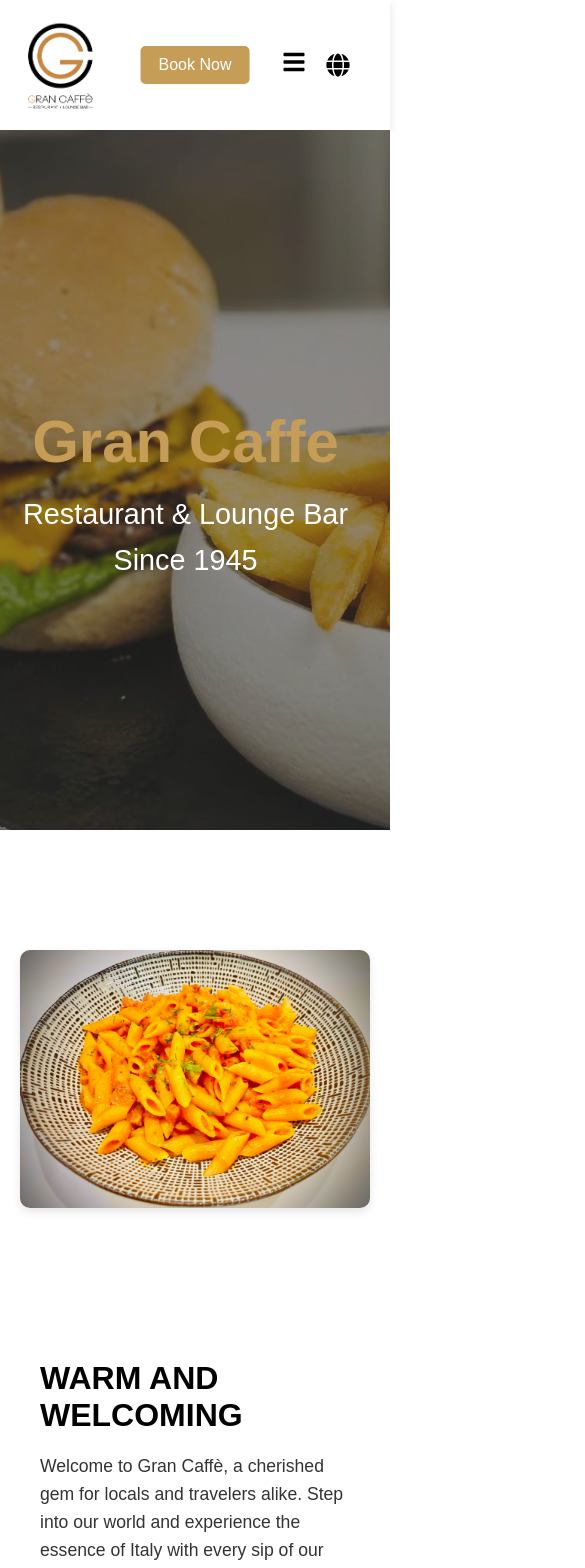
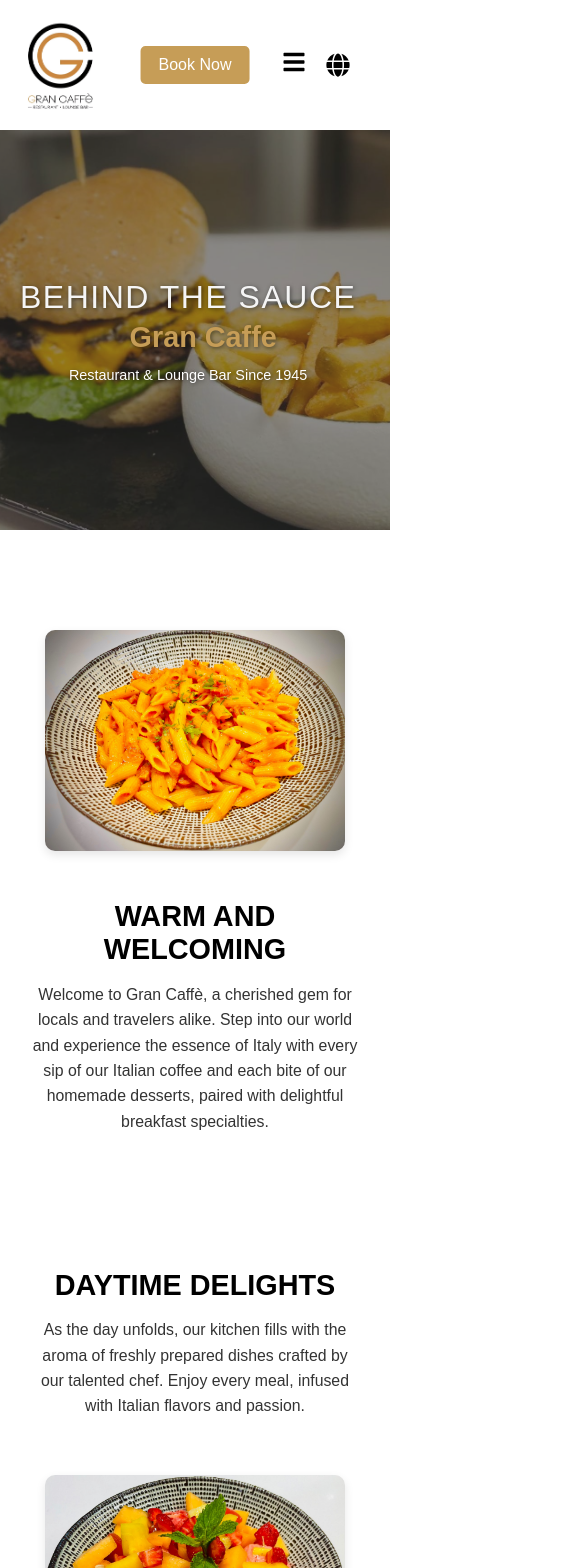
Before and after one commit to mateorumac/grancaffe, a React (Create React App) app: page /about in a window 390 px wide. Shown: the top 1568 px of the page, 585 px wide, since content can reach past the window. Built offline with nearby package versions, Linux system fonts and the light colour scheme.

Commit message:
about page done

```diff
--- a/src/components/Footer.css
+++ b/src/components/Footer.css
@@ -14,6 +14,7 @@
   max-width: 1200px;
   margin: auto;
   gap: 20px;
+  letter-spacing: 1.3px;
 }
 
 .footer-section {
@@ -44,19 +45,16 @@
 
 .footer-book-button {
   display: inline-block;
-  margin-top: 15px;
+  margin-top: 0px;
   padding: 12px 24px;
   background-color: var(--gold);
-  color: var(--white);
-  font-weight: bold;
-  border-radius: 5px;
+  color: white;
   text-decoration: none;
   transition: background-color 0.3s, transform 0.3s;
 }
 
 .footer-book-button:hover {
   background-color: #b58447;
-  transform: scale(1.05);
 }
 
 .social-icons {
--- a/src/components/Header.css
+++ b/src/components/Header.css
@@ -59,7 +59,6 @@
     background-color: transparent;
     border: 2px solid var(--gold);
     padding: 8px 16px;
-    border-radius: 5px;
     cursor: pointer;
     display: flex;
     align-items: center;
--- a/src/pages/AboutUs.css
+++ b/src/pages/AboutUs.css
@@ -7,7 +7,6 @@
     --grainy-overlay: rgba(0, 0, 0, 0.05);
 }
 
-/* Main About Us Page Styling */
 .about-us {
     font-family: Arial, sans-serif;
 }
@@ -34,20 +33,40 @@
     position: absolute;
     color: var(--white);
     text-align: center;
-    font-size: 1.5em;
     max-width: 90%;
     z-index: 1;
+    display: flex;
+    flex-direction: column;
+    align-items: center;
+    padding: 20px;
+}
+
+.about-hero .hero-text h2 {
+    font-size: 2em;
+    color: var(--light-gray);
+    font-weight: 400;
+    text-transform: uppercase;
+    letter-spacing: 1.5px;
+    margin-bottom: 0;
+    text-shadow: 1px 1px 4px rgba(0, 0, 0, 0.5);
 }
 
 .about-hero .hero-text h1 {
-    font-size: 3.5em;
+    font-size: 6em;
+    font-weight: 700;
     color: var(--gold);
+    text-shadow: 1px 1px 4px rgba(0, 0, 0, 0.5);
+    margin: 5px 0;
+    margin-left: 30px;
 }
 
 .about-hero .hero-text p {
-    font-size: 1.2em;
+    font-size: 1.3em;
     color: var(--white);
-    margin-top: 15px;
+    font-weight: 300;
+    text-shadow: 1px 1px 4px rgba(0, 0, 0, 0.5);
+    max-width: 80%;
+    margin-top: 5px;
 }
 
 /* Content Sections */
@@ -156,7 +175,6 @@
     padding: 12px 30px;
     font-size: 1em;
     border: none;
-    border-radius: 5px;
     cursor: pointer;
     transition: background-color 0.3s;
 }
@@ -180,7 +198,6 @@
     margin-bottom: 120px;
 }
 
-/* Left Column for Text */
 .atmosphere-text {
     flex: 1;
     margin-top: 100px;
@@ -202,7 +219,6 @@
     line-height: 1.6;
 }
 
-/* Right Column for Images */
 .atmosphere-images {
     flex: 1;
     margin-top: 100px;
@@ -220,7 +236,6 @@
     object-fit: cover;
 }
 
-/* Call to Action Section */
 .about-call-to-action {
     width: 100vw;
     position: relative;
@@ -238,7 +253,6 @@
     transform: translateX(-50px);
 }
 
-/* Grainy Overlay Effect */
 .about-call-to-action::before {
     content: "";
     position: absolute;
@@ -254,7 +268,6 @@
     z-index: 1;
 }
 
-/* Text Styling */
 .about-call-to-action h2 {
     font-size: 2.5em;
     font-weight: 700;
@@ -291,27 +304,200 @@
 }
 
 .cta-content{
-    background-color: var(--black); /* Black background for visibility */
+    background-color: var(--black);
     padding: 40px 60px;
     margin-right: 50px;
     text-align: right;
     max-width: 800px;
     box-shadow: 0 4px 10px rgba(0, 0, 0, 0.3);
 }
+
 /* Responsive Design */
-@media (max-width: 768px) {
+/* For Tablets and Laptops (up to 1200px) */
+@media (max-width: 1200px) {
+
+    .about-hero {
+        height: 600px;
+    }
+
     .about-hero .hero-text h1 {
-        font-size: 2.5em;
+        font-size: 3em;
+    }
+
+    .about-hero .hero-text p {
+        font-size: 1.1em;
     }
 
     .about-content .content-section,
     .about-content .content-section.reverse {
         flex-direction: column;
+        align-items: center;
+        text-align: center;
+        gap: 20px;
     }
 
-    .about-content .content-image {
+    .content-section .content-text {
+        margin: 0 auto;
+        padding: 20px;
+        text-align: center;
+    }
+
+    .content-section img {
+        max-width: 100%;
+        margin: 0 auto;
+    }
+
+    .atmosphere-section {
+        gap: 40px;
+        padding: 20px;
+        margin-top: 30px;
+        margin-bottom: 30px;
+    }
+
+    .about-amenities {
+        gap: 30px;
+        padding: 40px 20px;
+    }
+
+    .cooking-section .cooking-content {
+        gap: 50px;
+    }
+
+    .about-call-to-action {
+        height: 500px;
+        padding: 20px 40px;
+    }
+
+    .about-call-to-action h2 {
+        font-size: 2.2em;
+    }
+
+    .about-call-to-action p {
+        font-size: 1.2em;
+        max-width: 80%;
+    }
+
+    .cta-content {
+        padding: 30px 40px;
+        max-width: 90%;
+    }
+}
+
+/* For Tablets (up to 992px) */
+@media (max-width: 992px) {
+
+    .about-content .content-section,
+    .about-content .content-section.reverse {
+        flex-direction: column;
+        gap: 20px;
+    }
+
+    .content-section .content-text {
+        margin: 0 auto;
+        padding: 20px;
+    }
+
+    .content-section img {
         width: 100%;
+        margin: 0 auto;
+    }
+
+    .about-amenities {
+        flex-direction: column;
+        gap: 20px;
+        text-align: center;
+    }
+
+    .cooking-section .cooking-content {
+        flex-direction: column;
+        align-items: center;
+        text-align: center;
+    }
+
+    .cooking-section .cooking-image {
+        order: -1;
         margin-bottom: 20px;
+    }
+
+    .about-call-to-action {
+        padding: 20px;
+        height: auto;
+        align-items: center;
+        text-align: center;
+    }
+
+    .about-call-to-action h2 {
+        font-size: 2em;
+    }
+
+    .about-call-to-action p {
+        font-size: 1.1em;
+    }
+
+    .cta-content {
+        padding: 20px 30px;
+        max-width: 90%;
+        margin-right: 0;
+    }
+}
+
+/* For Mobile Devices (up to 768px) */
+@media (max-width: 768px) {
+
+    .about-hero {
+        height: 500px;
+    }
+
+    .about-hero .hero-text h1 {
+        font-size: 2.5em;
+    }
+
+    .about-hero .hero-text p {
+        font-size: 1em;
+    }
+
+    .about-content .content-section,
+    .about-content .content-section.reverse {
+        flex-direction: column;
+        align-items: center;
+        text-align: center;
+    }
+
+    .content-section .content-text {
+        margin: 0 auto;
+        padding: 20px;
+        text-align: center;
+    }
+
+    .content-section img,
+    .cooking-section .cooking-image {
+        width: 100%;
+        margin-top: 20px;
+    }
+
+    .about-amenities {
+        flex-direction: column;
+        gap: 20px;
+        align-items: center;
+        text-align: center;
+    }
+
+    .cooking-section .cooking-content {
+        flex-direction: column;
+        align-items: center;
+        text-align: center;
+    }
+
+    .cooking-section .cooking-image {
+        order: -1;
+        margin-bottom: 20px;
+    }
+
+    .about-call-to-action {
+        height: auto;
+        padding: 20px;
+        align-items: center;
+        text-align: center;
     }
 
     .about-call-to-action h2 {
@@ -320,5 +506,105 @@
 
     .about-call-to-action p {
         font-size: 1em;
+        max-width: 90%;
+    }
+
+    .cta-content {
+        padding: 20px;
+        margin-right: 0;
+        max-width: 100%;
     }
 }
+
+@media (max-width: 480px) {
+    body, html {
+        overflow-x: hidden;
+    }
+    .about-hero {
+        height: 400px;
+    }
+
+    .about-hero .hero-text h1 {
+        font-size: 1.8em;
+    }
+
+    .about-hero .hero-text p {
+        font-size: 0.9em;
+    }
+
+    .about-content .content-section,
+    .about-content .content-section.reverse {
+        flex-direction: column;
+        gap: 10px;
+        padding: 10px 0;
+    }
+
+    .content-section .content-text {
+        padding: 10px;
+        font-size: 0.9em;
+        text-align: center;
+    }
+
+    .content-section img,
+    .cooking-section .cooking-image {
+        width: 100%;
+        max-width: 300px;
+    }
+
+    .atmosphere-section {
+        margin-top: -70px;
+        margin-bottom: 10px;
+    }
+
+    .about-amenities {
+        padding: 20px 10px;
+        gap: 10px;
+        margin-top: -40px;
+        margin-bottom: 20px;
+    }
+
+    .amenity-item p {
+        font-size: 0.9em;
+    }
+
+    .cooking-section .cooking-content {
+        padding: 20px 10px;
+    }
+
+    .cooking-text h2 {
+        font-size: 1.8em;
+    }
+
+    .cooking-text p {
+        font-size: 0.9em;
+    }
+
+    .cooking-text button {
+        padding: 10px 20px;
+        font-size: 0.9em;
+    }
+
+    .about-call-to-action {
+        width: 100%;
+        margin-left:35px ;
+        height: auto;
+        padding: 15px;
+        align-items: center;
+        text-align: center;
+        overflow: hidden;
+    }
+
+    .about-call-to-action h2 {
+        font-size: 1.6em;
+    }
+
+    .about-call-to-action p {
+        font-size: 0.9em;
+    }
+
+    .cta-content {
+        padding: 15px;
+        max-width: 90%;
+        text-align: right;
+    }
+}
--- a/src/pages/AboutUs.js
+++ b/src/pages/AboutUs.js
@@ -18,6 +18,7 @@
     <section className="about-hero">
         <img src={abthero} alt="Hero" className="hero-image" />
         <div className="hero-text">
+            <h2>{t('Behind the Sauce')}</h2>
             <h1>{t('Gran Caffe')}</h1>
             <p>{t('Restaurant & Lounge Bar Since 1945')}</p>
         </div>
--- a/src/pages/Home.css
+++ b/src/pages/Home.css
@@ -66,7 +66,6 @@
   background-color: var(--gold);
   color: var(--white);
   border: none;
-  border-radius: 5px;
   cursor: pointer;
   font-size: 1em;
   transition: background-color 0.3s;
@@ -190,7 +189,6 @@
   background-color: var(--gold);
   color: var(--white);
   border: none;
-  border-radius: 5px;
   cursor: pointer;
   font-size: 1em;
   transition: background-color 0.3s;
@@ -202,10 +200,10 @@
 
 /* Specials Section */
 .specials {
-  width: 90%;
+  width: 100%;
   height: 800px;
-  margin: 40px auto;
-  border-radius: 10px;
+  margin: 0 auto 0 0;
+  border-radius: 0;
   display: flex;
   align-items: center;
   justify-content: flex-end;
@@ -213,10 +211,9 @@
   background-image: url('../assets/specials.jpeg');
   background-size: cover;
   background-position: center;
-  overflow: hidden;
+  overflow-x: hidden;
 }
 
-/* Grainy Overlay Effect */
 .specials::before {
   content: "";
   position: absolute;
@@ -242,7 +239,6 @@
   color: var(--black);
 }
 
-/* "We Believe" Text Styling */
 .specials-content h4 {
   font-size: 2em;
   color: var(--gold);
@@ -250,14 +246,12 @@
   text-shadow: 2px 2px 5px rgba(0, 0, 0, 0.4);
 }
 
-/* "Food is Important" Text Styling */
 .specials-content h2 {
   font-size: 4.4em;
   font-weight: bold;
   margin-bottom: 20px;
 }
 
-/* Paragraph Text */
 .specials-content p {
   font-size: 1.4em;
   line-height: 1.6;
@@ -267,13 +261,11 @@
   max-width: 500px;
 }
 
-/* Button Styling */
 .specials-content button {
   padding: 16px 40px;
   background-color: var(--gold);
   color: var(--black);
   border: none;
-  border-radius: 5px;
   cursor: pointer;
   font-size: 1em;
   transition: background-color 0.3s;
--- a/src/pages/Home.js
+++ b/src/pages/Home.js
@@ -106,9 +106,9 @@
           <h4>We Believe</h4>
           <h2>Food is Important</h2>
           <p>
-            Lorem ipsum dolor sit amet conse ctetur adipiscing elit the
-            stibulum sit aet purus eu lectus tristique aliquam best donec
-            maximus lacus nllec aroma pastol.
+          At Gran Caffe, we know that every meal is an opportunity to create memories and savor authentic flavors.
+           Join us for an experience where each dish is crafted with passion, bringing the essence of Italy to your table.
+           Taste, connect, and make moments that last.
           </p>
           <button onClick={() => window.location.href='/reservation'}>Book a Table</button>
         </div>
```
Also changed, not shown: src/pages/Gallery.css (added).
